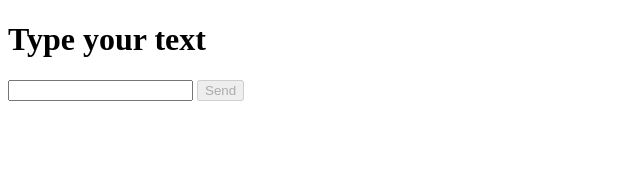
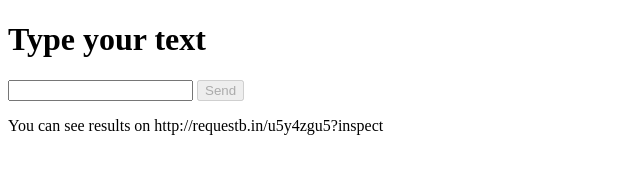
Before and after one commit to ozdemirr/angular-yql-http-interceptor, a plain HTML site: page example/index.html in a window 1280 px wide. Shown: the whole page, without its empty margins (0-640 px from the left). Drawn offline with Linux system fonts and the light colour scheme.

Commit message:
example show

```diff
--- a/example/index.html
+++ b/example/index.html
@@ -17,5 +17,7 @@
 
 <p>{{processText}}</p>
 
+You can see results on http://requestb.in/u5y4zgu5?inspect
+
 </body>
 </html>
```
Also changed, not shown: 1 other file.
